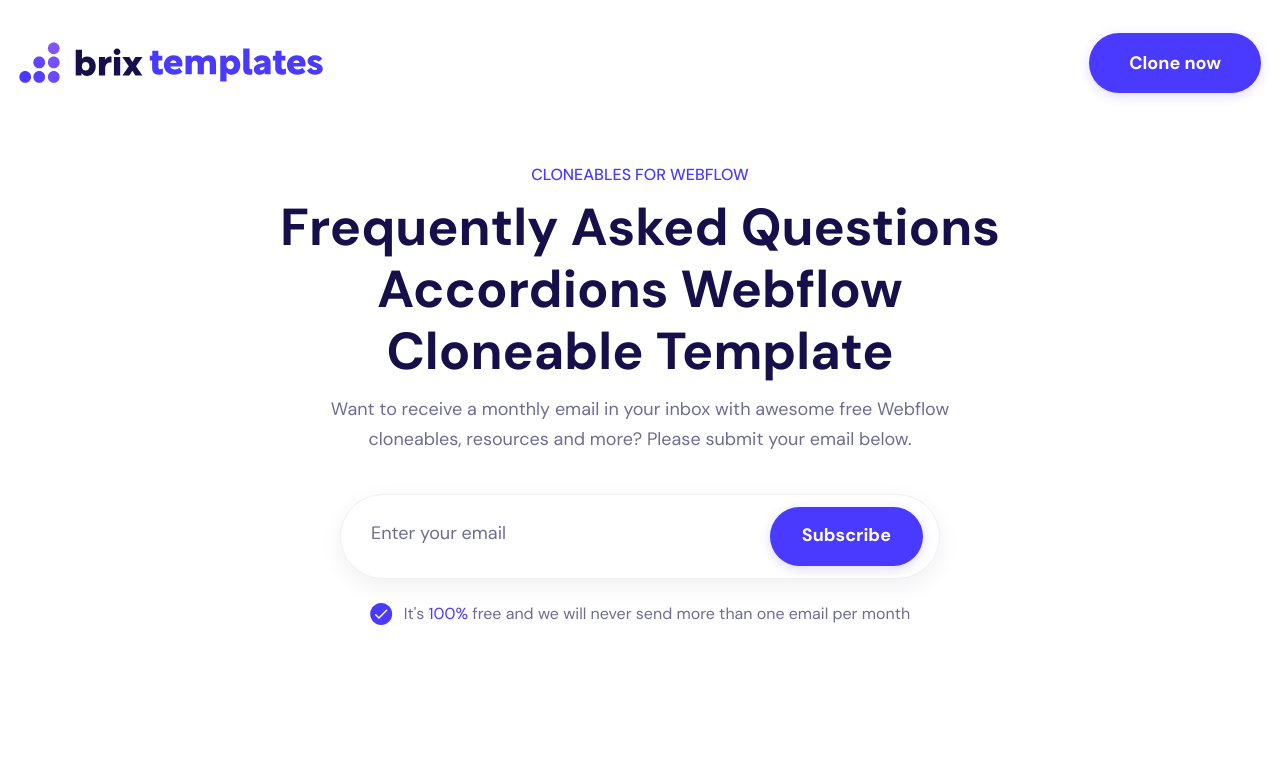
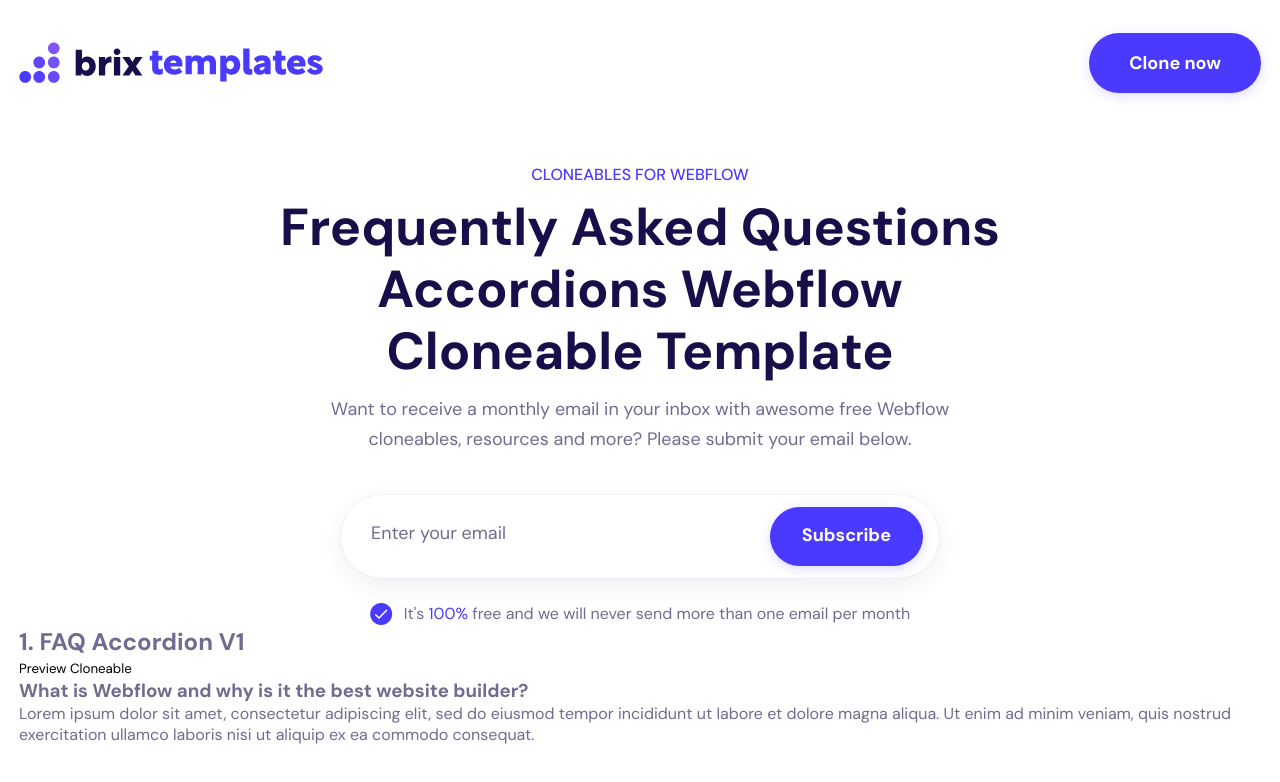
Before and after one commit to KayloPortal/Three-Faq-Accordions, a React (Vite) app: page / in a window 1280 px wide. Shown: the top 782 px of the page. Built offline with nearby package versions, Linux system fonts and the light colour scheme.

Commit message:
added/ FaqFirst Base JSX, Accordion & Faq Global components

```diff
--- a/src/App.jsx
+++ b/src/App.jsx
@@ -1,3 +1,4 @@
+import FaqFirst from "./components/Sections/FaqFirst/FaqFirst";
 import Header from "./components/Sections/Header/Header";
 import Hero from "./components/Sections/Hero/Hero";
 import SubmittedEmailsProvider from "./contexts/submitedEmails";
@@ -9,6 +10,9 @@
         <Header />
         <Hero />
       </header>
+      <main>
+        <FaqFirst />
+      </main>
     </SubmittedEmailsProvider>
   );
 }
--- a/src/components/Sections/FaqFirst/FaqFirst.jsx
+++ b/src/components/Sections/FaqFirst/FaqFirst.jsx
@@ -1,9 +1,28 @@
-import "./FaqFirst.css"
+import "./FaqFirst.css";
+import Faq from "/src/components/globals/Faq/Faq";
+import Accordion from "/src/components/globals/accordion/accordion";
 
 function FaqFirst() {
   return (
-    <div>FaqFirst</div>
-  )
+    <div className="faq">
+      <Faq faqHeader="1. FAQ Accordion V1">
+        <Accordion>
+          <div>
+            <h3 className="">
+              What is Webflow and why is it the best website builder?
+            </h3>
+            <p>
+              Lorem ipsum dolor sit amet, consectetur adipiscing elit, sed do
+              eiusmod tempor incididunt ut labore et dolore magna aliqua. Ut
+              enim ad minim veniam, quis nostrud exercitation ullamco laboris
+              nisi ut aliquip ex ea commodo consequat.
+            </p>
+          </div>
+          <div></div>
+        </Accordion>
+      </Faq>
+    </div>
+  );
 }
 
-export default FaqFirst
+export default FaqFirst;
--- /dev/null
+++ b/src/components/globals/Accordion/Accordion.jsx
@@ -0,0 +1,11 @@
+import "./Accordion.css"
+
+function accordion({children}) {
+  return (
+    <article>
+      {children}
+    </article>
+  )
+}
+
+export default accordion
--- /dev/null
+++ b/src/components/globals/Faq/Faq.jsx
@@ -0,0 +1,18 @@
+/* eslint-disable react/prop-types */
+import "./Faq.css"
+
+function Faq({faqHeader, children}) {
+  return (
+    <div className="container">
+        <div className="faq-header">
+          <h2 className="faq-header__heading">{faqHeader}</h2>
+          <button className="faq-header__desc">Preview Cloneable</button>
+        </div>
+        <div className="faq-accordions | c">
+          {children}
+        </div>
+      </div>
+  )
+}
+
+export default Faq
```
Also changed, not shown: src/components/globals/Accordion/Accordion.css (added), src/components/globals/Faq/Faq.css (added).
